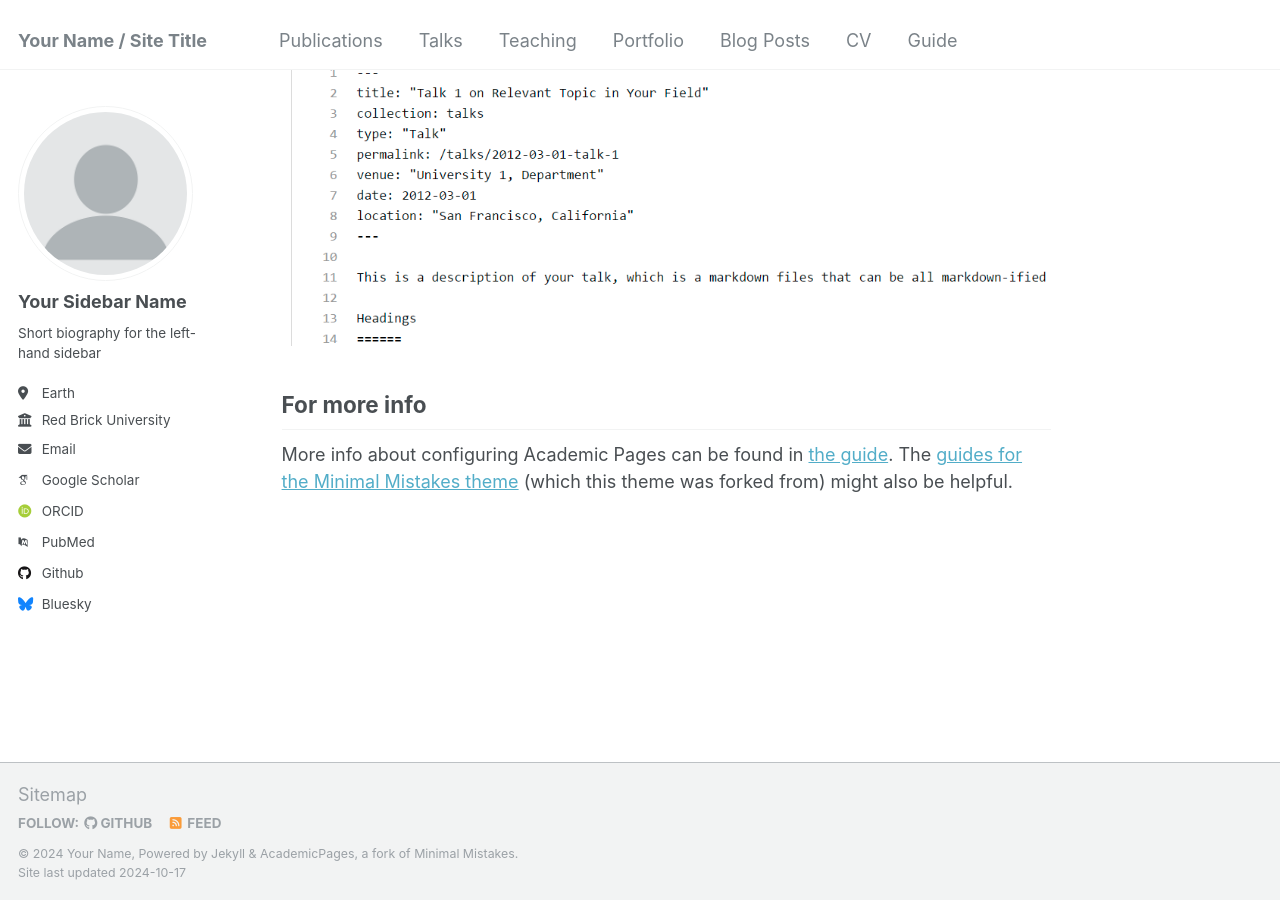
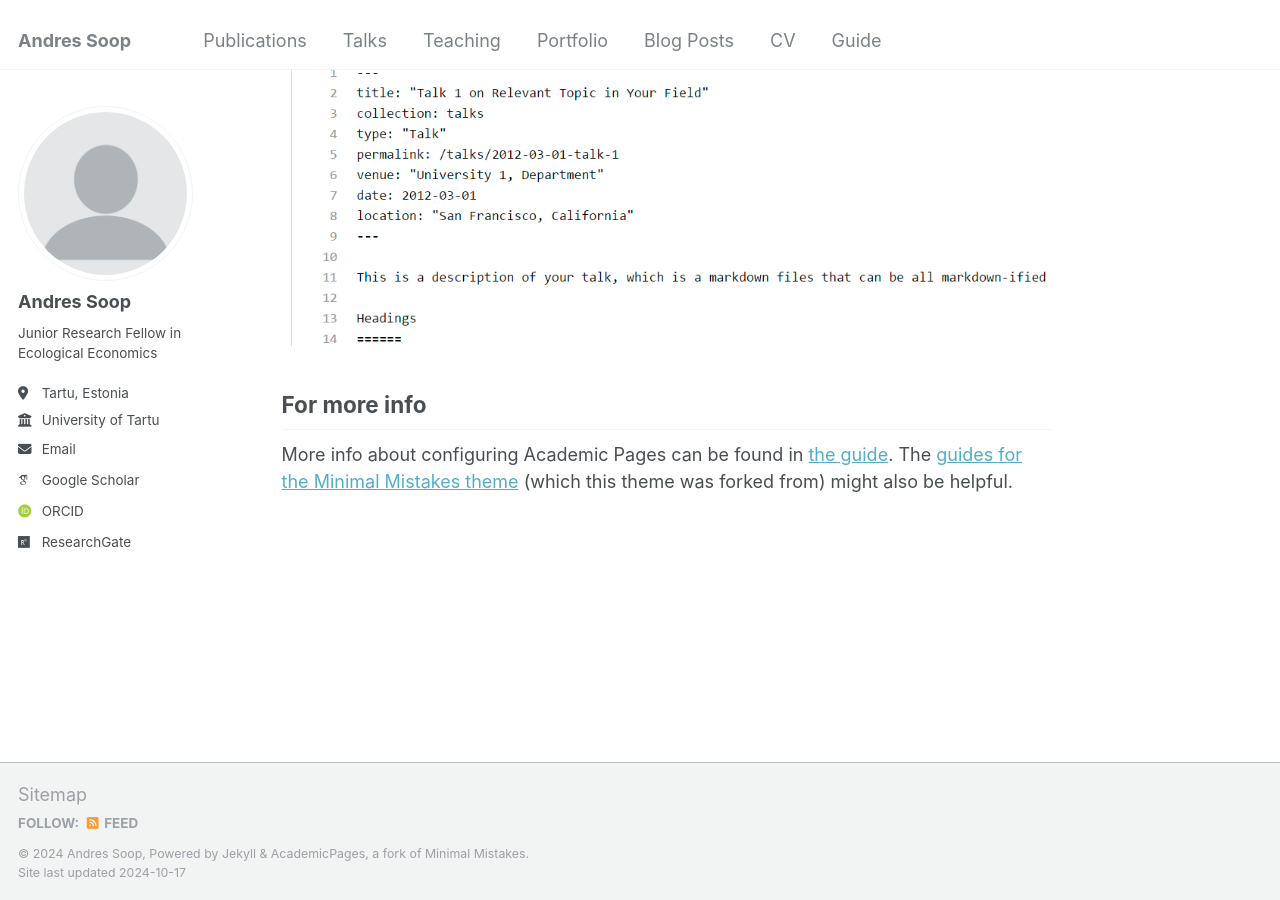
Before and after one commit to andressoop/andressoop.github.io, a Jekyll site: the page built from _pages/about.md, in a window 1280 px wide and 900 px high, scrolled down 2643 px. Built offline with Jekyll 4.4.1, drawn with Linux system fonts in a browser that asks for light colours; some web fonts are replaced.

Commit message:
Update _config.yml

```diff
--- a/_config.yml
+++ b/_config.yml
@@ -8,13 +8,14 @@
 
 # Basic Site Settings
 locale                   : "en-US"
-title                    : "Your Name / Site Title"
+title                    : "Andres Soop"
 title_separator          : "-"
-name                     : &name "Your Name"
-description              : &description "personal description"
-url                      : https://academicpages.github.io # the base hostname & protocol for your site e.g. "https://mmistakes.github.io"
+name                     : &name "Andres Soop"
+description              : &description "Junior Research Fellow in Ecological Economics at
+University of Tartu, Faculty of Social Sciences, School of Economics and Business Administration"
+url                      : https://andressoop.github.io # the base hostname & protocol for your site e.g. "https://mmistakes.github.io"
 baseurl                  : "" # the subpath of your site, e.g. "/blog"
-repository               : "academicpages/academicpages.github.io"
+repository               : "andressoop/andressoop.github.io"
 
 # Site Author - The following control what appear as part of the author content on the side bar.
 #               If a field is blank the icon and link will not appear, otherwise it will be shown.
@@ -22,33 +23,33 @@ repository               : "academicpages/academicpages.github.io"
 author:
   # Biographic information
   avatar           : "profile.png"
-  name             : "Your Sidebar Name"
+  name             : "Andres Soop"
   pronouns         : # example: "she/her"
-  bio              : "Short biography for the left-hand sidebar"
-  location         : "Earth"
-  employer         : "Red Brick University"
+  bio              : "Junior Research Fellow in Ecological Economics"
+  location         : "Tartu, Estonia"
+  employer         : "University of Tartu"
   uri              : # URL
-  email            : "none@example.org"
+  email            : "andres.soop@ut.ee"
 
   # Academic websites
   arxiv            : # URL - Update with the correct link to your profile
-  googlescholar    : "https://scholar.google.com/citations?user=PS_CX0AAAAAJ"
+  googlescholar    : "https://scholar.google.com/citations?user=b3VRNN0AAAAJ"
   impactstory      : # URL
-  orcid            : "http://orcid.org/yourorcidurl"
+  orcid            : "https://orcid.org/0009-0008-4549-4987"
   semantic         : # URL
-  pubmed           : "https://www.ncbi.nlm.nih.gov/pubmed/?term=john+snow"
-  researchgate     : # URL
+  pubmed           : # URL
+  researchgate     : "https://www.etis.ee/CV/Andres_Soop"
 
   # Repositories and software development
   bitbucket        : # Username - Update with your username on the site
   codepen          : # Username
   dribbble         : # Username
-  github           : "academicpages"
+  github           : # Username
   kaggle           : # Username
   stackoverflow    : # User number or user number and name (i.e., use "1" or "1/jeff-atwood")
 
   # Social media
-  bluesky          : "bsky.app" # Replace this with you Bluesky username
+  bluesky          : # Replace this with you Bluesky username
   facebook         : # Username
   flickr           : # Username
   foursquare       : # Username
```
